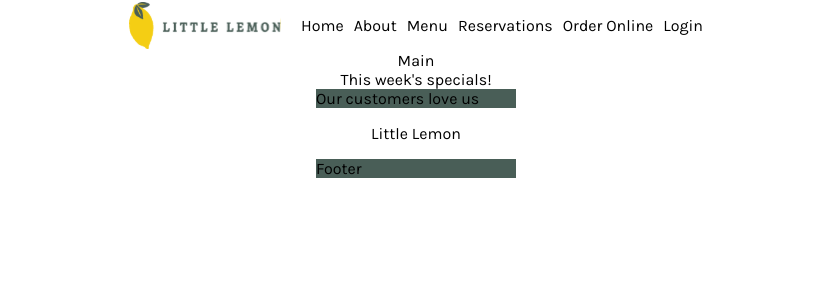
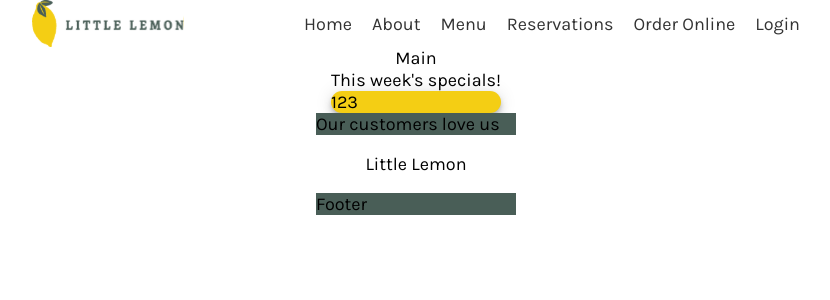
Before and after one commit to edwardAzarevich/react-capstone-project, a React (Create React App) app: page / in a window 1280 px wide. Shown: the top 300 px of the page, without its empty margins (224-1054 px from the left). Built offline with nearby package versions, Linux system fonts and the light colour scheme.

Commit message:
add new style for header and components

```diff
--- a/src/App.css
+++ b/src/App.css
@@ -1,5 +1,6 @@
 body {
   font-family: 'Karla', sans-serif;
+  font-size: 18px;
 }
 
 .App-header {
@@ -19,14 +20,31 @@ body {
   justify-content: center;
   align-items: center;
   justify-items: center;
-  gap: 20px;
+  gap: 120px;
 }
 
 .Nav {
   display: flex;
   flex-wrap: wrap;
   justify-content: center;
-  gap: 10px;
+  gap: 20px;
+}
+
+.Nav ul {
+  display: flex;
+  gap: 20px;
+  list-style: none;
+  padding: 0;
+  margin: 0;
+}
+
+.Nav a {
+  text-decoration: none;
+  color: #333;
+}
+
+.Nav a:hover {
+  color: #007bff;
 }
 
 .App-link {
@@ -36,6 +54,16 @@ body {
 .info {
   background-color: #495E57;
   width: 200px;
+}
+
+.buttonMain {
+  background-color: #F4CE14;
+  border: 0;
+  border-radius: 16px;
+  box-shadow: 0px 3px 5px -1px rgba(0, 0, 0, 0.2),
+    0px 6px 10px 0px rgba(0, 0, 0, 0.14),
+    0px 1px 18px 0px rgba(0, 0, 0, 0.12);
+  width: 100%;
 }
 
 @keyframes App-logo-spin {
--- a/src/App.jsx
+++ b/src/App.jsx
@@ -14,6 +14,7 @@ function App() {
       </main>
       <div>
         This week's specials!
+        <div className='buttonMain'>123</div>
       </div>
       <div className='info'>
         Our customers love us
--- a/src/component/Header.jsx
+++ b/src/component/Header.jsx
@@ -5,14 +5,16 @@ const Header = () => {
     return (
         <header className='Header'>
             <img src={img} alt="Vector icon" />
-            <div className='Nav'>
-                <p>Home</p>
-                <p>About</p>
-                <p>Menu</p>
-                <p>Reservations</p>
-                <p>Order Online</p>
-                <p>Login</p>
-            </div>
+            <nav className="Nav">
+                <ul>
+                    <li><a href="/">Home</a></li>
+                    <li><a href="/about">About</a></li>
+                    <li><a href="/menu">Menu</a></li>
+                    <li><a href="/reservations">Reservations</a></li>
+                    <li><a href="/order">Order Online</a></li>
+                    <li><a href="/login">Login</a></li>
+                </ul>
+            </nav>
         </header>)
 }
 
```
